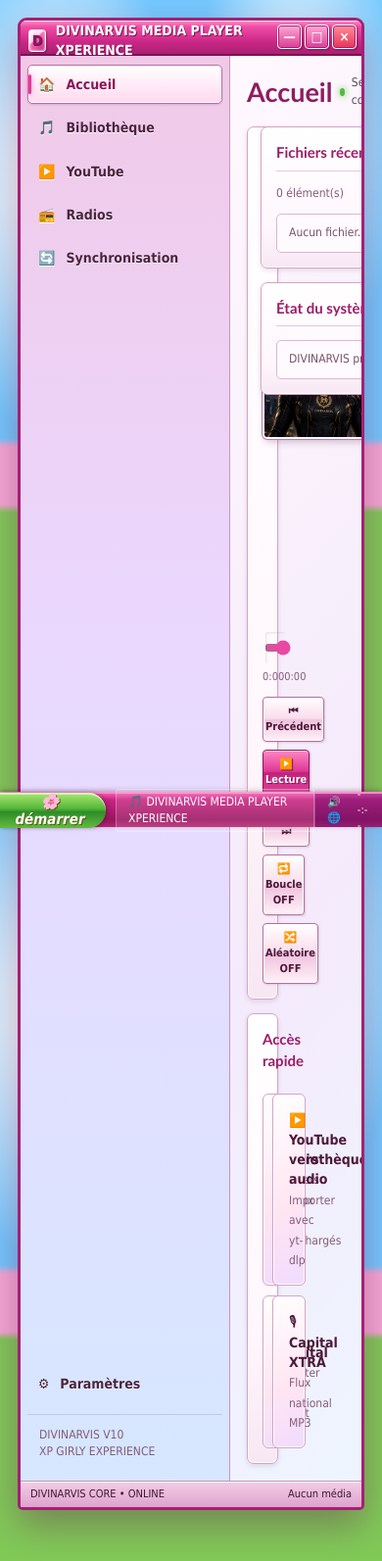
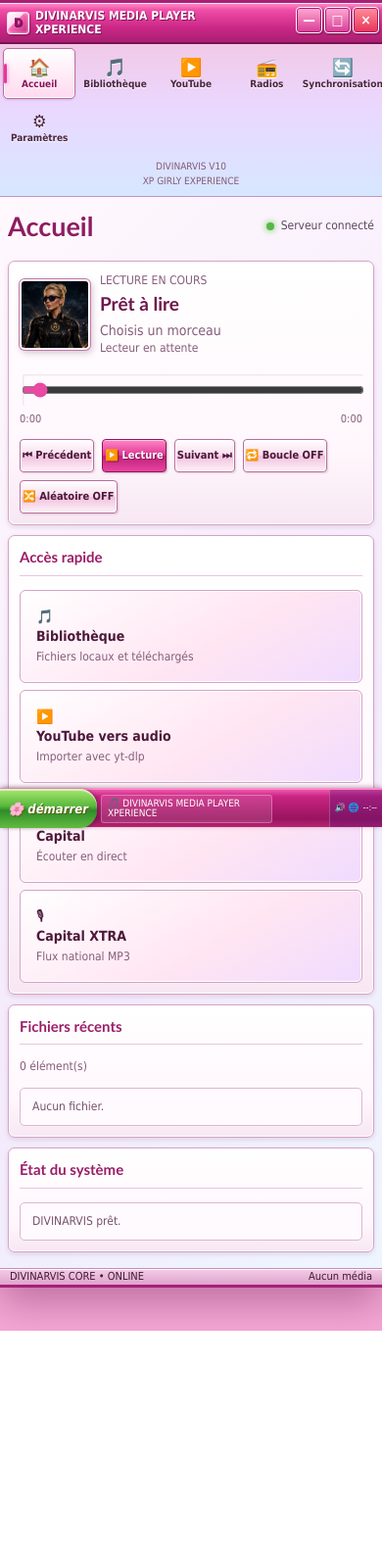
Before and after one commit to divinarvis/olga, a Flask app: page / in a window 390 px wide. Shown: the whole page at 98% size. After the commit the page ends 1358 px from the top, so only its background shows below. Run offline with Flask 3, Linux system fonts and the light colour scheme; data that the repository does not hold is empty.

Commit message:
Update index.html

```diff
--- a/templates/index.html
+++ b/templates/index.html
@@ -197,6 +197,46 @@ input:focus{border-color:#e33a98;box-shadow:0 0 0 1px #ffc5e4}
   .love-radio-icon { width:16px; height:16px; flex:0 0 16px; }
 }
 </style>
+
+<style id="mobile-responsive-fix">
+@media (max-width:700px){
+  html,body{min-width:0;overflow-x:hidden}
+  body{padding:0 0 44px}
+  .window{width:100%;min-height:calc(100vh - 44px);border-left:0;border-right:0;border-radius:0;display:block}
+  .titlebar{min-height:42px}
+  .app-title{font-size:12px;line-height:1.15;padding:4px 7px;gap:6px}
+  .app-title span{max-width:190px;white-space:normal}
+  .window-actions{padding:4px 3px;gap:2px}
+  .win-btn{width:27px!important;height:27px!important}
+  .shell{display:block;min-height:0}
+  .sidebar{width:100%;height:auto;min-height:0;padding:4px 3px;display:grid;grid-template-columns:repeat(5,minmax(0,1fr));gap:3px;border-right:0;border-bottom:1px solid #c895bd}
+  .nav-btn{width:100%;min-height:52px;padding:4px 2px;display:flex;flex-direction:column;justify-content:center;gap:1px;text-align:center;font-size:10px;line-height:1.1;white-space:normal}
+  .nav-btn span{font-size:18px;line-height:1.1}
+  .sidebar-spacer{display:none}
+  .side-caption{grid-column:1/-1;margin:0;padding:4px 6px;border-top:0;text-align:center;font-size:10px}
+  .content{width:100%;padding:10px 8px 16px;overflow:visible}
+  .grid{grid-template-columns:minmax(0,1fr);gap:10px}
+  .stack{gap:10px}
+  .card{padding:11px}
+  .player{grid-template-columns:72px minmax(0,1fr);gap:10px}
+  .cover{width:72px;height:72px}
+  .track-title{font-size:19px}
+  .quick-grid{grid-template-columns:1fr;gap:7px}
+  .radio-buttons{grid-template-columns:repeat(3,minmax(0,1fr))!important}
+  .track-row{grid-template-columns:18px minmax(0,1fr) auto;gap:4px}
+  .track-row .danger{grid-column:2;justify-self:start}
+  .xp-taskbar{height:40px}
+  .xp-start{min-width:92px;height:40px;font-size:13px;padding-left:8px;padding-right:9px}
+  .xp-task-app{min-width:0;max-width:45%;margin-left:4px;padding:3px 6px;font-size:10px;white-space:normal;line-height:1.05}
+  .xp-tray{gap:4px;padding:0 5px;font-size:9px}
+}
+@media (max-width:380px){
+  .sidebar{grid-template-columns:repeat(4,minmax(0,1fr))}
+  .nav-btn{font-size:9px}
+  .app-title span{max-width:145px}
+  .track-title{font-size:17px}
+}
+</style>
 </head>
 <body>
 <div class="window">
```
